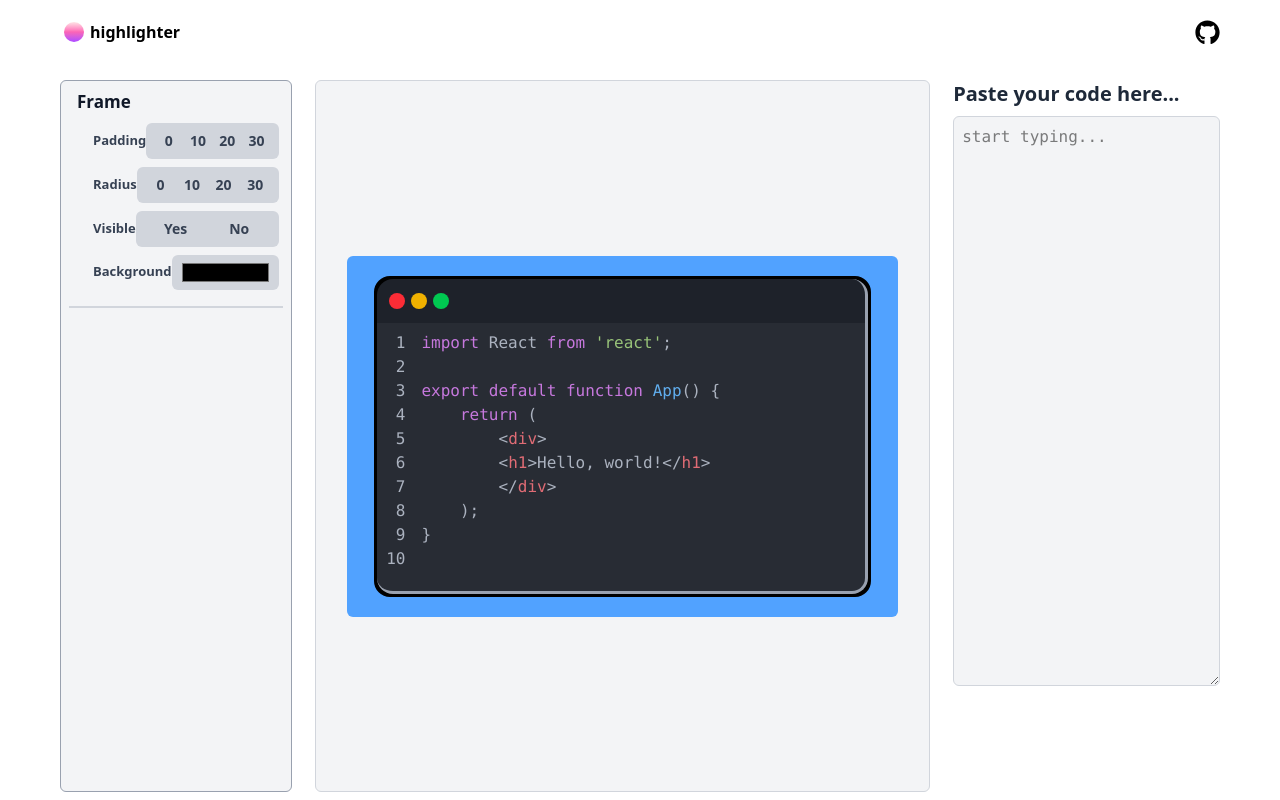
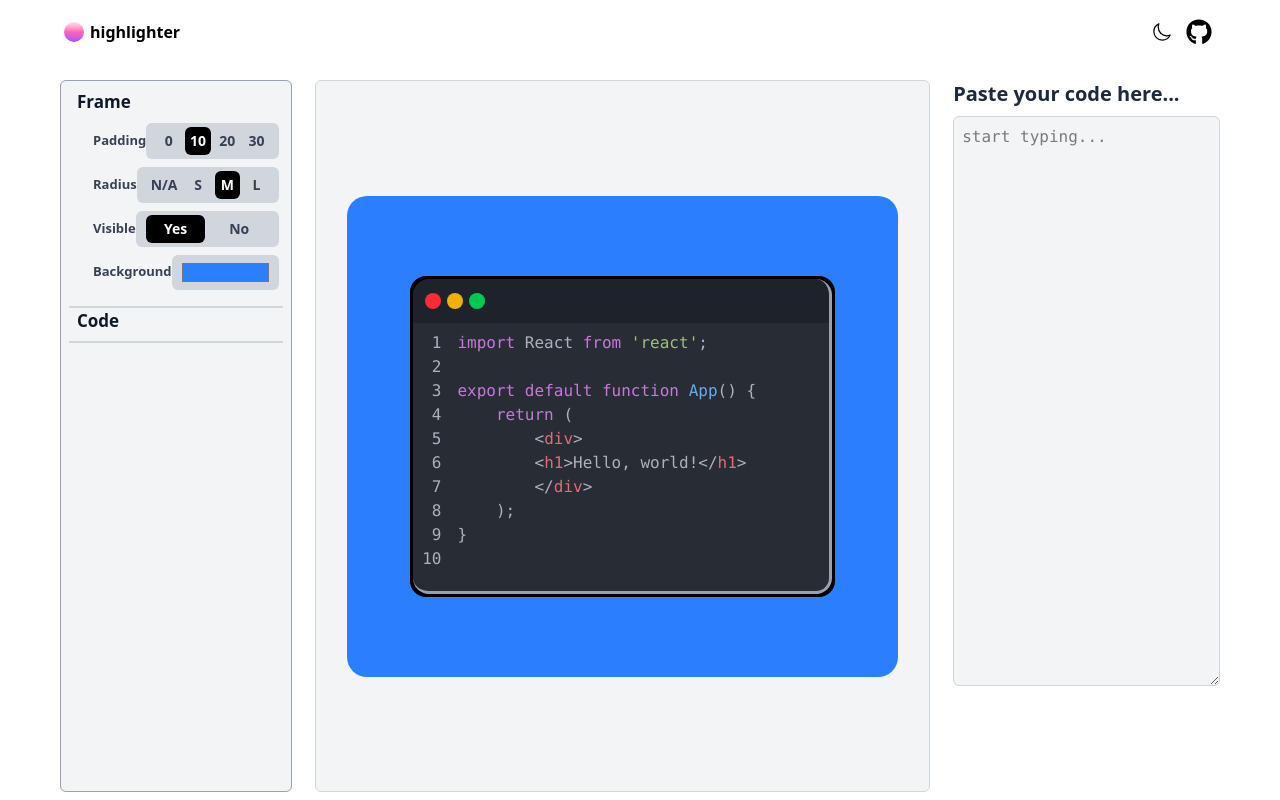
Before and after one commit to Auti29/highlighter, a Next.js app: page / in a window 1280 px wide. Built offline with nearby package versions, Linux system fonts and the light colour scheme.

Commit message:
feat: editor

```diff
--- /dev/null
+++ b/src/components/CodeOptions.tsx
@@ -0,0 +1,9 @@
+import HeadingSecondary from "./HeadingSecondary";
+
+export default function CodeOptions(){
+    return (
+         <div className="w-full  pl-2 pr-1 flex flex-col">
+                <HeadingSecondary text={"Code"}/>
+        </div>
+    )
+}
--- a/src/components/EditOptions.tsx
+++ b/src/components/EditOptions.tsx
@@ -1,3 +1,4 @@
+import CodeOptions from "./CodeOptions";
 import FrameOptions from "./FrameOptions";
 
 export default function EditOptions(){
@@ -6,6 +7,9 @@ export default function EditOptions(){
             <div className="border-b-2 border-gray-300 pb-2">
             <FrameOptions />
             </div>
+            <div className="border-b-2 border-gray-300 pb-2">
+            <CodeOptions />
+            </div>
         </div>
     )
 }
--- a/src/components/FrameOptions.tsx
+++ b/src/components/FrameOptions.tsx
@@ -1,4 +1,5 @@
 "use client"
+import { FrameInterface } from "@/types/type";
 import HeadingSecondary from "./HeadingSecondary";
 import OptionSelector from "./OptionSelector";
 import { useFrame } from "@/hooks/useFrame";
@@ -14,12 +15,22 @@ export default function FrameOptions() {
                 setSelected={setFrame}
                 frame={frame}
                 />
-                <OptionSelector label="Radius" values={["0", "10", "20", "30"]} selected= {frame?.radius} setSelected={setFrame} frame={frame}/>
+                <OptionSelector label="Radius" values={["N/A", "S", "M", "L"]} selected= {frame?.radius} setSelected={setFrame} frame={frame}/>
                 <OptionSelector label="Visible" values={["Yes", "No"]} selected = {frame?.visible} setSelected={setFrame} frame={frame}/>
                 <div className="pl-1 mb-2 flex justify-between items-center">
-                    <span className="text-[13px] font-bold text-gray-700">Background</span>
+                    <span className="text-[13px] font-semibold text-gray-700">Background</span>
                     <div className="flex items-center justify-between py-1 px-2 rounded-md bg-gray-300 text-sm w-38">
-                        <input type="color" className="flex-1"/>
+                        <input type="color"
+                        value={frame?.background}
+                        onChange={(e) => {
+                            if(e.target.value !== frame?.background){
+                                const temp: FrameInterface = {...frame};
+                                temp["background"] = e.target.value;
+                                setFrame(temp);
+
+                            }
+                        }}
+                        className="flex-1"/>
                     </div>
                 </div>
             </div>
--- a/src/components/Logo.tsx
+++ b/src/components/Logo.tsx
@@ -4,7 +4,7 @@ export default function Logo(){
                 <div className="mr-1.5 size-5 rounded-full bg-gradient-to-b from-rose-100
                 via-pink-400
                 to-purple-500"></div>
-    <span className="text-md font-bold">
+    <span className="text-md font-bold text-black">
             highlighter
     </span>
         </div>
--- a/src/components/MainEditor.tsx
+++ b/src/components/MainEditor.tsx
@@ -1,13 +1,25 @@
 "use client";
+import { useFrame } from "@/hooks/useFrame";
 import {useSnippet} from "../hooks/useSnippet";
 import { getRgb } from "@/utils/getRgb";
 import { CSSProperties, useEffect, useRef, useState } from "react";
 import SyntaxHighlighter, { SyntaxHighlighterProps } from "react-syntax-highlighter";
 import { agate, ascetic, atomOneDark } from "react-syntax-highlighter/dist/esm/styles/hljs";
+import { Style } from "util";
+
+enum borderRadEnum {
+    "N/A"= "0",
+    "S"= "10",
+    "M"="20",
+    "L"="30"
+}
+
+
 
 export default function MainEditor(){
+    const {frame,} = useFrame();
     const [topBarBg, setTopBarBg] = useState<string>("");
-    const [currStyle, setCurrStyle] = useState<{[key: string]: CSSProperties;}>(atomOneDark);
+    const [currStyle, ] = useState<{[key: string]: CSSProperties;}>(atomOneDark);
     const { snippet } = useSnippet();
     const highlighterRef = useRef<HTMLDivElement>(null);
 
@@ -23,13 +35,25 @@ useEffect(() => {
         });
         const darkerBg = `rgb(${newRgb[0]}, ${newRgb[1]}, ${newRgb[2]})`;
         setTopBarBg(darkerBg);
-        console.log(darkerBg);
+        // console.log(darkerBg);
     }
 }, []);
 
     return(
         <div className="w-[53%] h-full flex justify-center items-center overflow-auto border border-gray-300 rounded-md bg-gray-100">
-            <div className="w-[90%] pt-5 pb-5 border-0 rounded-md flex justify-center items-center bg-blue-400">
+            <div
+            className="w-[90%] py-20 border-0 rounded-md flex justify-center items-center"
+            style={frame ?
+                {
+                    paddingLeft: (Number(frame.padding)*4).toString() + "px",
+                    paddingRight:  (Number(frame.padding)*4).toString() + "px",
+                    borderRadius: frame.radius ? borderRadEnum[frame.radius as keyof typeof borderRadEnum] + "px" : "0px",
+                    background: frame.visible === "No"  ?  "none" : frame.background!,
+                }
+                :
+                undefined
+            }
+            >
             <div className="w-[90%] border-3 border-black rounded-2xl bg-black">
             <div className={`w-full  h-11 rounded-t-2xl flex items-center border-r-3  border-gray-400`}
             style={
--- a/src/components/NavBar.tsx
+++ b/src/components/NavBar.tsx
@@ -3,7 +3,7 @@ import NavIcons from "./NavIcons";
 
 export default function NavBar(){
     return(
-        <div className="w-full flex justify-between items-center pl-15 pr-15 pt-2 pb-2 mt-2 mb-4">
+        <div className="w-full flex justify-between items-center pl-15 pr-15 pt-2 pb-2 mt-2 mb-4 ">
             <Logo />
             <NavIcons />
         </div>
--- a/src/components/NavIcons.tsx
+++ b/src/components/NavIcons.tsx
@@ -1,10 +1,18 @@
+import { FaRegMoon } from "react-icons/fa";
 import GithubIcon from "./icons/GithubIcon";
+import { IoMoonOutline } from "react-icons/io5";
+import Link from "next/link";
 
 
 export default function NavIcons(){
     return(
-        <div className="">
+        <div className="flex justify-center items-center px-2">
+            <div className="p-1.5 mr-2 hover:bg-gray-300 rounded-md cursor-pointer">
+            <IoMoonOutline size={20}/>
+            </div>
+            <Link href={"https://github.com/Auti29/highlighter"} target="__black">
             <GithubIcon />
+            </Link>
         </div>
     )
 }
--- a/src/components/OptionSelector.tsx
+++ b/src/components/OptionSelector.tsx
@@ -1,7 +1,6 @@
 "use client";
 
 import { FrameInterface } from "@/types/type";
-import { useState } from "react";
 
 interface OptionSelectorInterface {
     label: string,
@@ -27,7 +26,7 @@ export default function OptionSelector({label, values, selected, setSelected, fr
 
     return (
         <div className="pl-1 mb-2 font-bold flex justify-between items-center">
-                <span className="font-bold text-[13px] text-gray-700">{label}</span>
+                <span className="font-semibold text-[13px] text-gray-700">{label}</span>
                 <div className=" flex items-center justify-between py-1 px-2 rounded-md bg-gray-300 text-sm w-38">
                    {
                     values &&
@@ -36,7 +35,13 @@ export default function OptionSelector({label, values, selected, setSelected, fr
                                  <button
                                  onClick={() => handleClick(value)}
                                  key={index}
-                                  className="text-center p-1 flex-1 border-0 cursor-pointer hover:text-white hover:bg-gray-500 rounded-md text-gray-700">{value}</button>
+                                  className="text-center p-1 flex-1 border-0 cursor-pointer hover:text-white hover:bg-gray-500 rounded-md text-gray-700 ml-0.5 mr-0.5"
+                                  style={selected === value ?
+                                {
+                                    background: "black",
+                                    color: "white"
+                                  } :undefined}
+                                  >{value}</button>
                         )
                     })
                    }
--- a/src/components/SideBar.tsx
+++ b/src/components/SideBar.tsx
@@ -3,7 +3,6 @@ import EditOptions from "./EditOptions";
 export default function SideBar(){
     return(
         <div className="w-[20%] h-full flex flex-col bg-gray-100 rounded-md">
-
             <EditOptions />
         </div>
     )
--- a/src/components/icons/GithubIcon.tsx
+++ b/src/components/icons/GithubIcon.tsx
@@ -2,8 +2,8 @@ import { FaGithub } from "react-icons/fa";
 
 export default function GithubIcon(){
     return(
-        <div>
-            <FaGithub size={25} color="black" />
+        <div className="text-black ">
+            <FaGithub size={26} />
         </div>
     )
 }
--- a/src/context/FrameContext.tsx
+++ b/src/context/FrameContext.tsx
@@ -1,16 +1,16 @@
 "use client";
 
 import { FrameInterface, FrameType } from "@/types/type";
-import { createContext, useState } from "react";
+import { createContext, useEffect, useState } from "react";
 
 export const FrameContext = createContext<FrameType | undefined>(undefined);
 
 export default function FrameContextProvider({children}:{children:React.ReactNode}){
     const [frame, setFrame] = useState<FrameInterface>({
-        padding: null,
-        radius: null,
-        visible: null,
-        background: null,
+        padding: "10",
+        radius: "M",
+        visible: "Yes",
+        background: "#2b7fff",
 
     });
 
--- a/src/types/type.ts
+++ b/src/types/type.ts
@@ -7,10 +7,10 @@ export type SnippetType = {
 
 
 export interface FrameInterface  {
-    visible?: string | null,
-    padding?: string | null,
-    radius?: string | null,
-    background?: string | null
+    visible?: string ,
+    padding?: string ,
+    radius?: string ,
+    background?: string
 }
 
 export type FrameType = {
```
